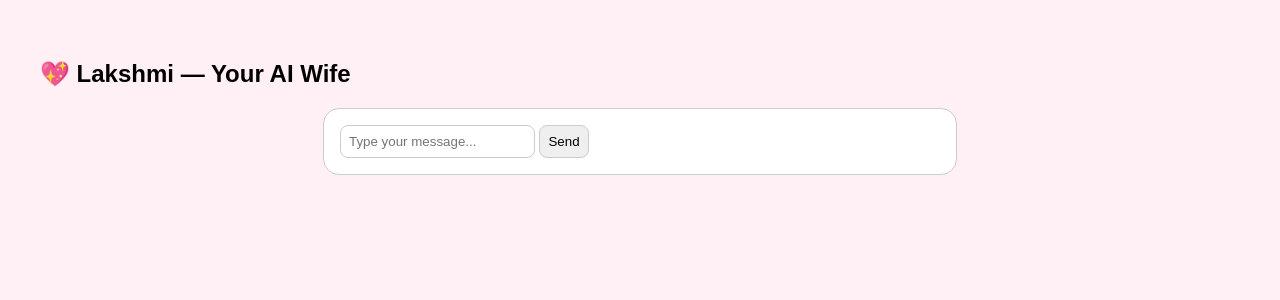
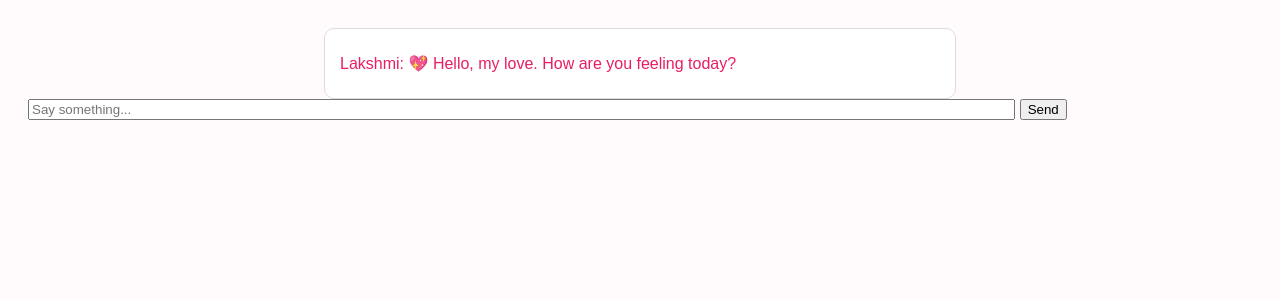
Before and after one commit to Oppu-king/Lakshmi-Ai-trading, a Flask app: template templates/chat.html in a window 1280 px wide. Shown: the top 300 px of the page. Run offline with Flask 3, Linux system fonts and the light colour scheme; the template is opened without the code that fills it, so the values that code supplies are empty.

Commit message:
Update chat.html

```diff
--- a/templates/chat.html
+++ b/templates/chat.html
@@ -1,54 +1,98 @@
-<!-- templates/chat.html --><!DOCTYPE html><html lang="en">
+<!DOCTYPE html>
+<html lang="en">
 <head>
-  <meta charset="UTF-8">
-  <title>Lakshmi 💖</title>
+  <meta charset="UTF-8" />
+  <meta name="viewport" content="width=device-width, initial-scale=1.0"/>
+  <title>Lakshmi AI 💖</title>
   <style>
-    body { font-family: sans-serif; background: #fff0f5; padding: 2rem; }
-    #chat-box { max-width: 600px; margin: auto; border: 1px solid #ccc; border-radius: 1rem; padding: 1rem; background: white; }
-    .message { margin: 0.5rem 0; padding: 0.5rem 1rem; border-radius: 1rem; max-width: 80%; }
-    .user { background: #e0f7fa; align-self: flex-end; }
-    .lakshmi { background: #ffe0e6; align-self: flex-start; }
-    #messages { display: flex; flex-direction: column; gap: 0.5rem; }
-    input, button { padding: 0.5rem; border-radius: 0.5rem; border: 1px solid #ccc; }
+    body {
+      font-family: Arial, sans-serif;
+      background: #fffafc;
+      padding: 20px;
+    }
+    #chat {
+      max-width: 600px;
+      margin: auto;
+      border: 1px solid #ddd;
+      padding: 15px;
+      background: #fff;
+      border-radius: 10px;
+    }
+    .message {
+      margin: 10px 0;
+    }
+    .user {
+      text-align: right;
+      color: #007bff;
+    }
+    .bot {
+      text-align: left;
+      color: #e91e63;
+    }
+    .typing {
+      font-style: italic;
+      color: #999;
+    }
   </style>
 </head>
 <body>
-  <h2>💖 Lakshmi — Your AI Wife</h2>
-  <div id="chat-box">
-    <div id="messages"></div>
-    <form id="chat-form">
-      <input type="text" id="message" placeholder="Type your message..." required>
-      <button type="submit">Send</button>
-    </form>
-  </div>  <script>
-    const form = document.getElementById("chat-form");
-    const messages = document.getElementById("messages");
+  <div id="chat">
+    <div class="message bot">Lakshmi: 💖 Hello, my love. How are you feeling today?</div>
+  </div>
 
-    form.onsubmit = async (e) => {
-      e.preventDefault();
-      const input = document.getElementById("message");
-      const userText = input.value.trim();
-      if (!userText) return;
+  <input type="text" id="userInput" placeholder="Say something..." style="width:80%;" />
+  <button onclick="sendMessage()">Send</button>
+
+  <script>
+    async function sendMessage() {
+      const input = document.getElementById("userInput");
+      const text = input.value.trim();
+      if (!text) return;
+
+      const chat = document.getElementById("chat");
 
       // Show user message
-      const userDiv = document.createElement("div");
-      userDiv.className = "message user";
-      userDiv.innerText = userText;
-      messages.appendChild(userDiv);
+      const userMsg = document.createElement("div");
+      userMsg.className = "message user";
+      userMsg.textContent = "You: " + text;
+      chat.appendChild(userMsg);
+
       input.value = "";
 
-      // Fetch Lakshmi's reply
-      const res = await fetch("/chat", {
-        method: "POST",
-        headers: { "Content-Type": "application/json" },
-        body: JSON.stringify({ message: userText })
-      });
+      // Show typing indicator
+      const typing = document.createElement("div");
+      typing.className = "message bot typing";
+      typing.textContent = "Lakshmi is typing...";
+      chat.appendChild(typing);
 
-      const data = await res.json();
-      const lakshmiDiv = document.createElement("div");
-      lakshmiDiv.className = "message lakshmi";
-      lakshmiDiv.innerText = data.reply;
-      messages.appendChild(lakshmiDiv);
-    };
-  </script></body>
-  </html
+      try {
+        const res = await fetch("/chat", {
+          method: "POST",
+          headers: { "Content-Type": "application/json" },
+          body: JSON.stringify({ message: text }),
+        });
+
+        const data = await res.json();
+
+        // Delay to simulate typing
+        setTimeout(() => {
+          typing.remove();
+
+          const botMsg = document.createElement("div");
+          botMsg.className = "message bot";
+          botMsg.innerHTML = "Lakshmi: " + data.reply.replace(/\n/g, "<br>");
+          chat.appendChild(botMsg);
+
+          chat.scrollTop = chat.scrollHeight;
+        }, 1800); // 1.8 seconds delay
+      } catch (e) {
+        typing.remove();
+        const errMsg = document.createElement("div");
+        errMsg.className = "message bot";
+        errMsg.textContent = "❌ Error talking to Lakshmi.";
+        chat.appendChild(errMsg);
+      }
+    }
+  </script>
+</body>
+  </html>
```
